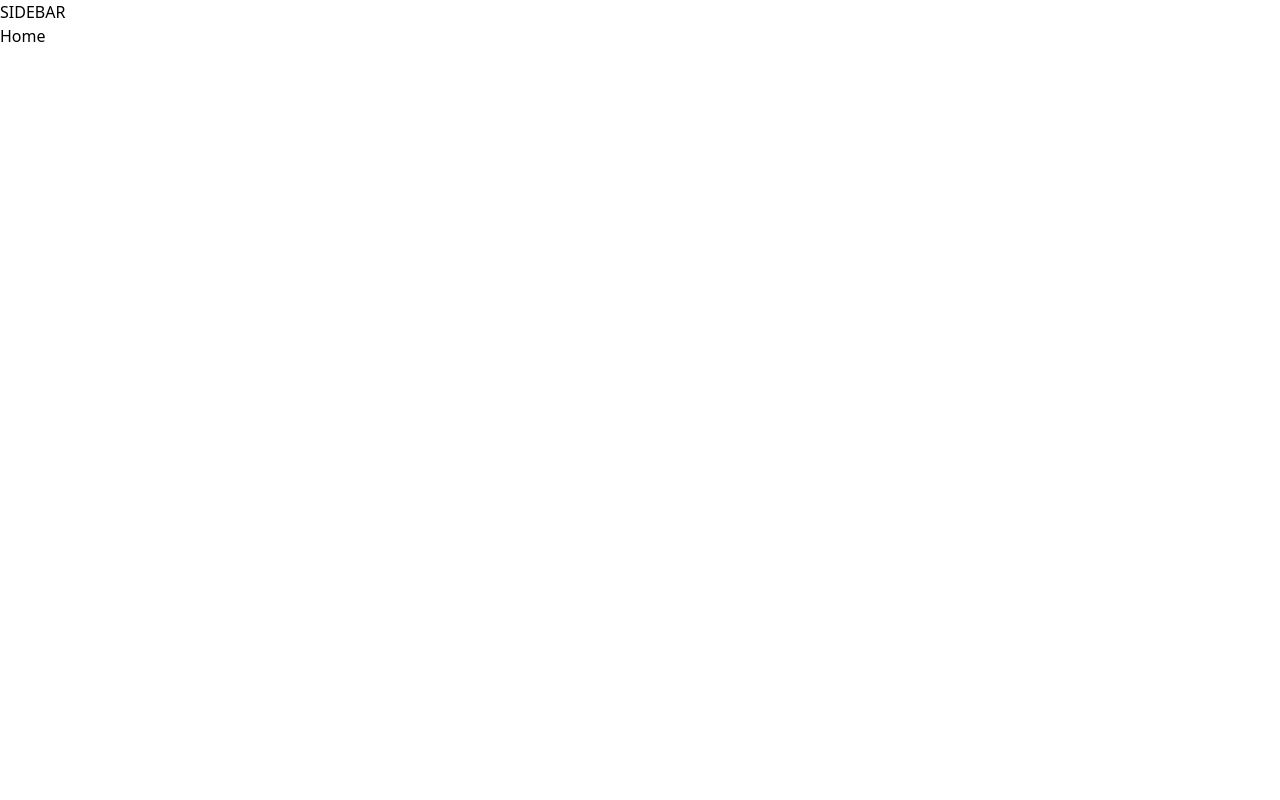
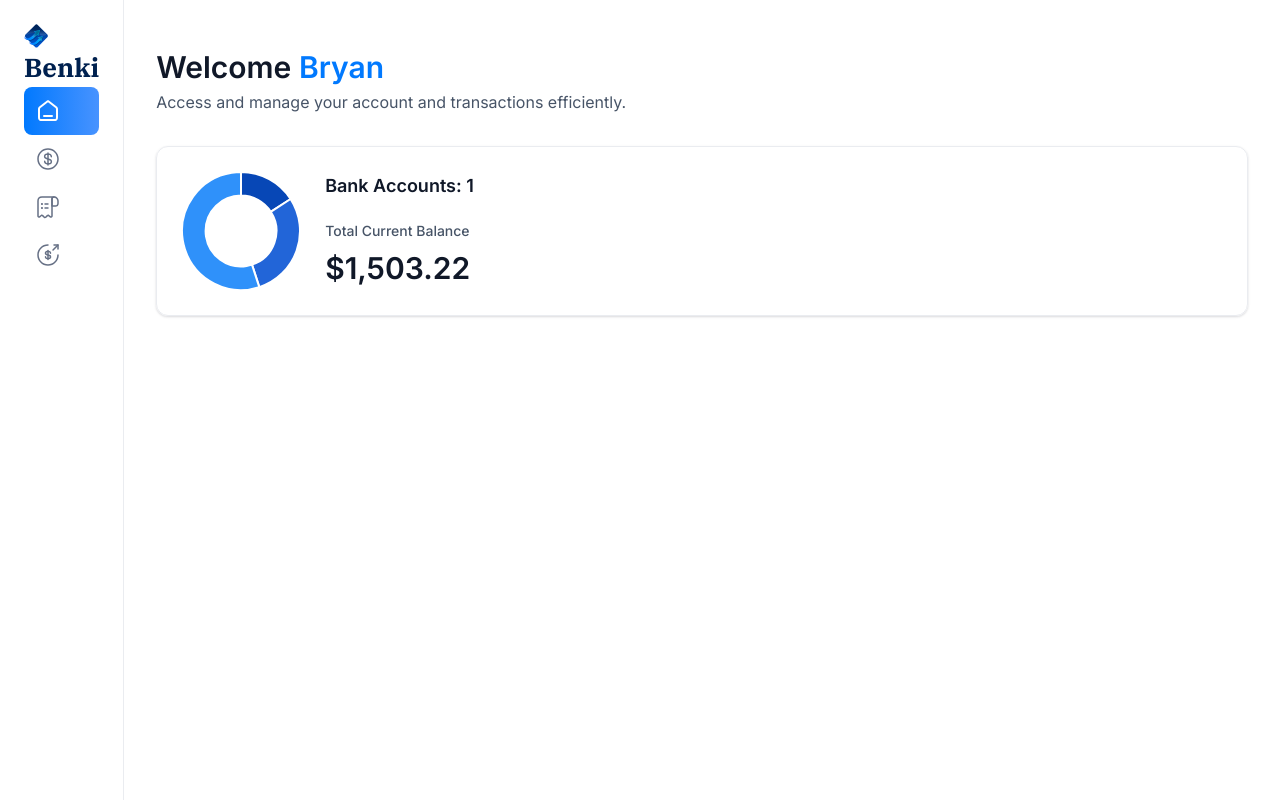
Before and after one commit to bee2100cs/benki, a Next.js app: page / in a window 1280 px wide. Built offline with nearby package versions, Linux system fonts and the light colour scheme.

Commit message:
Implement welcome page  and sidebar items

```diff
--- a/app/(root)/layout.tsx
+++ b/app/(root)/layout.tsx
@@ -1,11 +1,16 @@
+import Sidebar from "@/components/Sidebar";
+
 export default function RootLayout({
   children,
 }: Readonly<{
   children: React.ReactNode;
 }>) {
+  const loggedIn = { firstName: 'Bryan', lastName: 'Bee'};
+
+
   return (
-    <main>
-        SIDEBAR
+    <main className="flex h-screen w-full font-inter">
+        <Sidebar user={loggedIn}/>
         {children}
     </main>
   );
--- a/app/(root)/page.tsx
+++ b/app/(root)/page.tsx
@@ -1,9 +1,33 @@
+import HeaderBox from '@/components/HeaderBox'
+import TotalBalanceBox from '@/components/TotalBalanceBox';
 import React from 'react'
 
 const Home = () => {
+  const loggedIn = { firstName: "Bryan"};
+
   return (
-    <div>Home</div>
-  )
+
+      <section className="home">
+        <div className='home-content'>
+          <header className='home-header'>
+            <HeaderBox
+              type="greeting"
+              title="Welcome"
+              user={loggedIn?.firstName || "Guest"}
+              subtext="Access and manage your account and
+              transactions efficiently."
+            />
+
+            <TotalBalanceBox
+              accounts={[]}
+              totalBanks={1}
+              totalCurrentBalance={1503.22}
+            />
+          </header>
+        </div>
+      </section>
+    )
+
 }
 
 export default Home
--- /dev/null
+++ b/components/AnimatedCounter.tsx
@@ -0,0 +1,20 @@
+'use client';
+
+import CountUp from 'react-countup';
+
+
+const AnimatedCounter = ({ amount }: { amount:number }) => {
+  return (
+    <div className='w-full'>
+        <CountUp
+            duration={2}
+            decimals={2}
+            prefix="$"
+            end={amount}
+        />
+    </div>
+
+  )
+}
+
+export default AnimatedCounter
--- /dev/null
+++ b/components/DoughnutChart.tsx
@@ -0,0 +1,36 @@
+"use client";
+
+import { Chart as ChartJS, ArcElement, Tooltip, Legend }
+from "chart.js";
+import { Doughnut } from 'react-chartjs-2';
+
+ChartJS.register(ArcElement, Tooltip, Legend);
+
+
+
+const DoughnutChart = ({ accounts }: DoughnutChartProps) => {
+  const data = {
+    datasets: [
+      {
+        label:'Banks',
+        data: [1501, 2750, 5200],
+        backgroundColor: ['#0747b6', '#2265d8',
+        '#2f91fa']
+      }
+    ],
+    labels: ['Bank 1', 'Bank 2', 'Bank 3']
+  }
+  return <Doughnut
+    data={data}
+    options={{
+      cutout: '60%',
+      plugins: {
+        legend: {
+          display: false
+        }
+      }
+    }}
+  />
+}
+
+export default DoughnutChart
--- /dev/null
+++ b/components/HeaderBox.tsx
@@ -0,0 +1,21 @@
+import React from 'react'
+
+const HeaderBox = ({ type = "title", title, subtext,
+    user }: HeaderBoxProps) => {
+  return (
+    <div className="header-box">
+        <h1 className='header-box-title'>
+            {title}
+            {type === 'greeting' && (
+                <span className='text-bankGradient'>
+                    &nbsp;{user}
+                </span>
+            )}
+        </h1>
+        <p className='header-box-subtext'>{subtext}</p>
+
+    </div>
+  )
+}
+
+export default HeaderBox
--- /dev/null
+++ b/components/Sidebar.tsx
@@ -0,0 +1,57 @@
+'use client'
+
+import { sidebarLinks } from '@/constants'
+import { cn } from '@/lib/utils'
+import Image from 'next/image'
+import Link from 'next/link'
+import { usePathname } from 'next/navigation'
+import React from 'react'
+
+const Sidebar = ({ user }: SiderbarProps) => {
+    const pathName = usePathname();
+  return (
+    <section className='sidebar'>
+        <nav className='flax flex-col gap-4'>
+            <Link href='/'
+            className='mb-12
+            cursoe-pointer
+            items-center gap-2'>
+                <Image
+                src='/icons/logo.svg'
+                height={34}
+                width={34}
+                alt='Benki logo'
+                className='size-[24px]
+                max-xl:size-14'
+                />
+                <h1 className='sidebar-logo'>Benki</h1>
+            </Link>
+            {sidebarLinks.map((item) => {
+                const isActive = pathName === item.route || pathName.startsWith(`${item.route}/`)
+                return (
+                    <Link
+                        href={item.route}
+                        key={item.label}
+                        className={cn('sidebar-link', {'bg-bank-gradient': isActive})}
+                    >
+                        <div className='relative size-6'>
+                            <Image
+                                src={item.imgURL}
+                                alt={item.label}
+                                fill className={cn({
+                                    'brightness-[3] invert-0': isActive
+                                })}
+                            />
+
+                        </div>
+                    </Link>
+                )
+            })}
+
+        </nav>
+
+    </section>
+  )
+}
+
+export default Sidebar
--- /dev/null
+++ b/components/TotalBalanceBox.tsx
@@ -0,0 +1,35 @@
+import { formatAmount } from '@/lib/utils'
+import React from 'react'
+import AnimatedCounter from './AnimatedCounter'
+import DoughnutChart from './DoughnutChart'
+
+const TotalBalanceBox = ({
+    accounts = [], totalBanks, totalCurrentBalance
+}: TotlaBalanceBoxProps) => {
+  return (
+    <section className='total-balance'>
+      <div className='total-balance-chart'>
+     <DoughnutChart accounts={accounts}/>
+    </div>
+
+    <div className='flex flex-col gap-6'>
+      <h2 className='header-2'>
+      Bank Accounts: {totalBanks}
+      </h2>
+      <div className='flex flex-col gap-2'>
+        <p className='total-balance-label'>
+          Total Current Balance
+        </p>
+
+        <div className='total-balance-amount flex-center
+        gap-2'>
+          <AnimatedCounter amount =
+          {totalCurrentBalance}/>
+        </div>
+      </div>
+    </div>
+    </section>
+  )
+}
+
+export default TotalBalanceBox
--- a/package.json
+++ b/package.json
@@ -10,11 +10,15 @@
   },
   "dependencies": {
     "@radix-ui/react-slot": "^1.1.0",
+    "chart.js": "^4.4.3",
     "class-variance-authority": "^0.7.0",
     "clsx": "^2.1.1",
     "lucide-react": "^0.427.0",
     "next": "14.2.5",
+    "query-string": "^9.1.0",
     "react": "^18",
+    "react-chartjs-2": "^5.2.0",
+    "react-countup": "^6.5.3",
     "react-dom": "^18",
     "tailwind-merge": "^2.5.2",
     "tailwindcss-animate": "^1.0.7"
```
Also changed, not shown: 1 other file (tests, documents, lock files or other folders).
